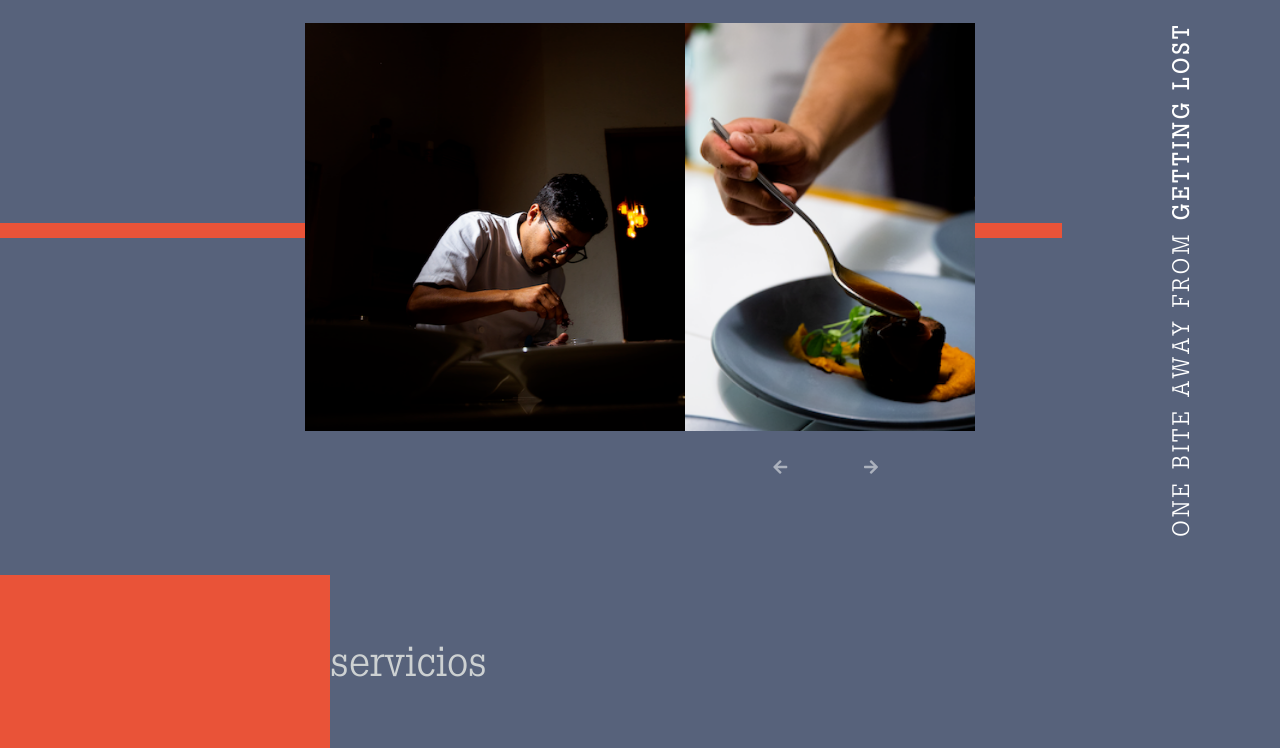
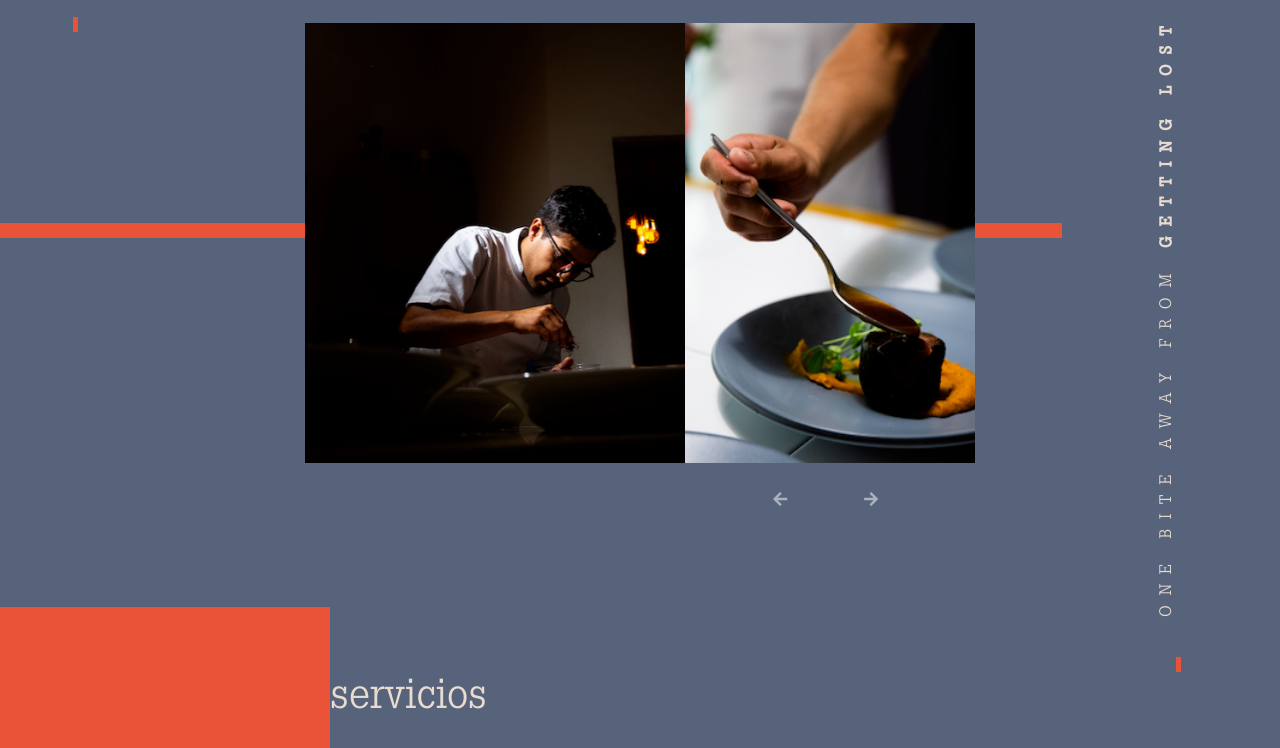
Before and after one commit to moyom96/maze, a PHP site: page / in a window 1280 px wide. Shown: the part 2343-3091 px from the top of the page. Run offline with PHP 8.4, Linux system fonts and the light colour scheme; some libraries are stand-ins or nearby versions.

Commit message:
Ajustar texto laterales2

```diff
--- a/galeria.html
+++ b/galeria.html
@@ -50,8 +50,10 @@
   </div>
 
   <div id="typewriter-2" class="hidden-typewriter">
-    <h4 class="d-inline slab-text">ONE BITE AWAY FROM </h4><h4 class="d-inline slab-medium-text">GETTING LOST</h4>
+    <p class="typewriter-text d-inline slab-text">ONE BITE AWAY FROM </p><p class="d-inline typewriter-text slab-medium-text"><strong>GETTING LOST</strong></p>
   </div>
+
+  <div id="typewriter-2-rect" class="typewriter-rect"></div>
 
 </section>
 <br><br><br><br>
--- a/scripts/maze.js
+++ b/scripts/maze.js
@@ -33,7 +33,7 @@ var animateHTML = function() {
 
     for (var i = 0; i < typewriters.length; i++) {
       var positionFromTop = typewriters[i].getBoundingClientRect().top;
-      if (positionFromTop - windowHeight <= 0) {
+      if (positionFromTop - windowHeight - 100 <= 0) {
           typewriters[i].className = typewriters[i].className.replace(
           'hidden-typewriter',
           'typewriter-animate'
--- a/servicios.html
+++ b/servicios.html
@@ -2,7 +2,7 @@
     <div class="row">
         <div class="orange_square">
             <div class="text-square">
-                <h2 style="font-size: 32pt; color: #CDD1D2" class="servicios">
+                <h2 style="font-size: 32pt; color: #e8dcd0" class="servicios">
                     servicios
                 </h2>
             </div>
--- a/styles/fonts.css
+++ b/styles/fonts.css
@@ -1,13 +1,11 @@
 @font-face {
   font-family: 'SlabTallX';
   src: url("/fonts/SlabTallX.ttf") format("truetype");
-  font-style: normal;
 }
 
 @font-face {
   font-family: 'SlabTallXMedium';
   src: url("/fonts/SlabTallX-Medium.ttf") format("truetype");
-  font-style: normal;
 }
 
 @font-face {
--- a/styles/style.css
+++ b/styles/style.css
@@ -17,10 +17,6 @@ section.full-height {
     opacity: 1;
     transform: scale(1, 1);
   }
-}
-
-.hidden-typewriter {
-  opacity: 0;
 }
 
 .el-text, .offset-text{
@@ -241,7 +237,7 @@ a.noClass:active i {text-decoration:none;}  /* selected link */
 }
 
 .carousel-img {
-  height: 51vh;
+  height: 55vh;
   width: 50vh;
   object-fit: cover;
 }
@@ -301,6 +297,20 @@ a.noClass:active i {text-decoration:none;}  /* selected link */
   border-top: 3px solid #e95338;
 }
 
+.typewriter-rect{
+  position: absolute;
+}
+
+.hidden-typewriter {
+  opacity: 0;
+}
+
+.typewriter-text{
+  letter-spacing: 10px;
+  font-size: 1.05rem;
+  color: #e8dcd0;
+}
+
 /*
   ##Device = Desktops
   ##Screen = 1281px to higher resolution desktops
@@ -312,6 +322,7 @@ a.noClass:active i {text-decoration:none;}  /* selected link */
     font-size: 3rem;
     position: relative;
     left: -47px;
+    color: #e8dcd0;
   }
 
   .offset-text{
@@ -319,6 +330,7 @@ a.noClass:active i {text-decoration:none;}  /* selected link */
     position: relative;
     top: -58px;
     left: 25px;
+    color: #e8dcd0;
   }
 
   .typewriter-animate{
@@ -371,11 +383,29 @@ a.noClass:active i {text-decoration:none;}  /* selected link */
   #typewriter-1{
     left: 5vw;
     top: 300vh;
+    z-index: 100;
+  }
+
+  #typewriter-1-rect{
+    background-color: #e95338;
+    height: 15px;
+    width: 5px;
+    left: 5.7%;
+    top: 305vh;
   }
 
   #typewriter-2{
     margin-left: 90vw;
-    top: 350vh;
+    top: 370vh;
+    z-index: 100;
+  }
+
+  #typewriter-2-rect{
+    background-color: #e95338;
+    height: 15px;
+    width: 5px;
+    left: 91.9%;
+    top: 375vh;
   }
 
   .typewriter-animate{
@@ -441,16 +471,35 @@ a.noClass:active i {text-decoration:none;}  /* selected link */
     font-size: 1.3rem;
     position: relative;
     left: 20%;
+    color:
   }
 
   #typewriter-1{
     left: 5vw;
-    top: 280vh;
+    top: 290vh;
+    z-index: 100;
+  }
+
+  #typewriter-1-rect{
+    background-color: #e95338;
+    height: 15px;
+    width: 5px;
+    left: 5.7%;
+    top: 295vh;
   }
 
   #typewriter-2{
-    margin-left: 90vw;
-    top: 360vh;
+    left: 90vw;
+    top: 370vh;
+    z-index: 100;
+  }
+
+  #typewriter-2-rect{
+    background-color: #e95338;
+    height: 15px;
+    width: 5px;
+    left: 91.9%;
+    top: 375vh;
   }
 
   .typewriter-animate{
--- a/videos.html
+++ b/videos.html
@@ -21,5 +21,7 @@
   </div>
 
   <div id="typewriter-1" class="hidden-typewriter">
-    <h4 class="d-inline slab-text">WE PAMPER THE </h4><h4 class="d-inline slab-medium-text">SMART PALATES</h4>
+    <h4 class="d-inline slab-text typewriter-text">WE PAMPER THE </h4><h4 class="d-inline slab-medium-text typewriter-text"><strong>SMART PALATES</strong></h4>
   </div>
+
+  <div id="typewriter-1-rect" class="typewriter-rect"></div>
```
